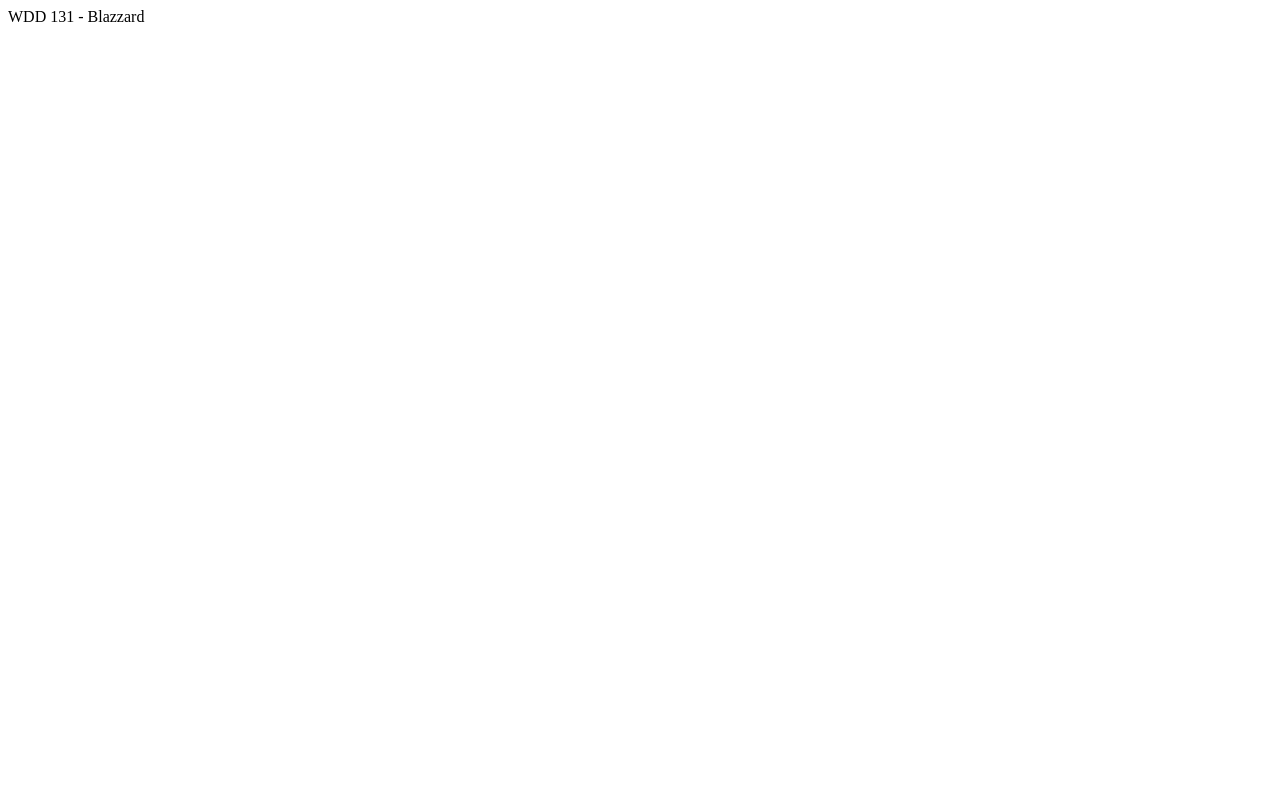
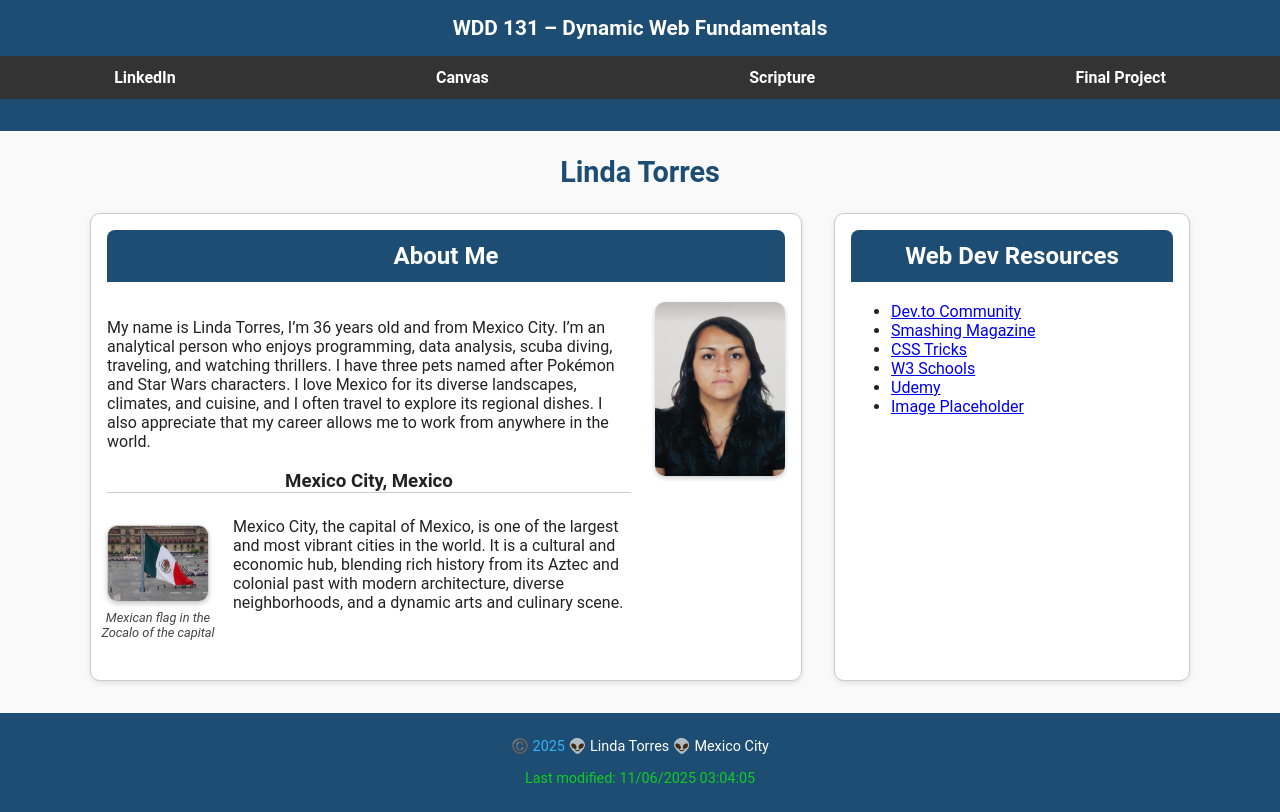
Before and after one commit to ToliTorres/wdd131, a plain HTML site: page index.html in a window 1280 px wide. Drawn offline with Linux system fonts and the light colour scheme.

Commit message:
Design and development of a home page including JavaScript

```diff
--- a/index.html
+++ b/index.html
@@ -4,11 +4,77 @@
 <head>
     <meta charset="UTF-8">
     <meta name="viewport" content="width=device-width, initial-scale=1.0">
-    <title>WDD 131</title>
+    <title>WDD 131 – Dynamic Web Fundamentals – Linda Torres</title>
+    <meta name="description"
+        content="WDD 131 – Dynamic Web Fundamentals. Linda Luz Torres del Rio. Home page with web design practice, HTML, CSS and JavaScript.">
+    <meta name="author" content="Linda Torres">
+    <link rel="stylesheet" href="styles/base.css">
+    <script src="scripts/getdates.js" defer></script>
 </head>
 
 <body>
-    <hi>WDD 131 - Blazzard </hi>
+    <header>
+        <span id="course-title">WDD 131 – Dynamic Web Fundamentals</span>
+        <nav>
+            <a href="https://www.linkedin.com/in/linda-luz-torres-del-rio/">LinkedIn</a>
+            <a href="https://byupw.instructure.com/">Canvas</a>
+            <a
+                href="https://www.churchofjesuschrist.org/study/scriptures/dc-testament/dc/88?lang=eng&id=p118#p118">Scripture</a>
+            <a href="#">Final Project</a>
+        </nav>
+    </header>
+    <main>
+        <h1>Linda Torres</h1>
+        <section class="card">
+            <h2>About Me</h2>
+            <div class="about-container">
+                <div class="text">
+                    <p>
+                        My name is Linda Torres, I’m 36 years old and from Mexico City. I’m an analytical person who
+                        enjoys
+                        programming, data
+                        analysis, scuba diving, traveling, and watching thrillers. I have three pets named after Pokémon
+                        and
+                        Star Wars
+                        characters. I love Mexico for its diverse landscapes, climates, and cuisine, and I often travel
+                        to
+                        explore its regional
+                        dishes. I also appreciate that my career allows me to work from anywhere in the world.
+                    </p>
+                    <h3>Mexico City, Mexico</h3>
+                    <div class="location">
+                        <div class="image-location">
+                            <img src="images/bandera-mexico.webp" alt="Flag of Mexico">
+                            <p class="caption"><em>Mexican flag in the Zocalo of the capital</em></p>
+                        </div>
+                        <p>
+                            Mexico City, the capital of Mexico, is one of the largest and most vibrant cities in the
+                            world.
+                            It is a cultural and economic hub, blending rich history from its Aztec and colonial past
+                            with modern
+                            architecture, diverse neighborhoods, and a dynamic arts and culinary scene.
+                        </p>
+                    </div>
+                </div>
+                <img src="images/MyFoto.jpg" alt="Photo of Linda Torres">
+            </div>
+        </section>
+        <section class="card">
+            <h2>Web Dev Resources</h2>
+            <ul>
+                <li><a href="https://dev.to" target="_blank">Dev.to Community</a></li>
+                <li><a href="https://www.smashingmagazine.com/" target="_blank">Smashing Magazine</a></li>
+                <li><a href="https://css-tricks.com/" target="_blank">CSS Tricks</a></li>
+                <li><a href="https://www.w3schools.com/" target="_blank">W3 Schools</a></li>
+                <li><a href="https://www.udemy.com/" target="_blank">Udemy</a></li>
+                <li><a href="https://placeholder.com/" target="_blank">Image Placeholder</a></li>
+            </ul>
+        </section>
+    </main>
+    <footer>
+        <p>©️ <span id="currentyear"></span> 👽 Linda Torres 👽 Mexico City</p>
+        <p id="lastModified"></p>
+    </footer>
 </body>
 
 </html>
--- /dev/null
+++ b/scripts/getdates.js
@@ -0,0 +1,8 @@
+// Get the current year using the Date object
+const currentYear = new Date().getFullYear();
+
+// Output the year into the span with id="currentyear"
+document.getElementById("currentyear").textContent = currentYear;
+
+// Output the last modified date from the document object
+document.getElementById("lastModified").textContent = `Last modified: ${document.lastModified}`;
--- /dev/null
+++ b/styles/base.css
@@ -0,0 +1,160 @@
+:root {
+    --primary-color: #1D4D72;
+    --nav-gb-color: #333333;
+    --secondary-color: #0dff00b6;
+    --accent-color: #35b2fa;
+    --text-color: #222;
+    --light-bg: #f9f9f9;
+    --card-bg: #fff;
+}
+
+body {
+    font-family: "Roboto", sans-serif;
+    color: var(--text-color);
+    background-color: var(--light-bg);
+    margin: 0;
+    padding: 0;
+}
+
+header {
+    background-color: var(--primary-color);
+    color: white;
+    text-align: center;
+    padding: 1rem 0;
+}
+
+#course-title {
+    display: block;
+    font-weight: 600;
+    font-size: 1.3rem;
+}
+
+nav {
+    background-color: var(--nav-gb-color);
+    display: flex;
+    justify-content: space-around;
+    gap: 2rem;
+    padding: 0.75rem 0;
+    margin: 1rem 0;
+
+}
+
+nav a {
+    color: white;
+    text-decoration: none;
+    font-weight: 600;
+    transition: all 0.3s ease;
+}
+
+nav a:hover {
+    color: var(--accent-color);
+    border-bottom: 2px solid var(--accent-color);
+}
+
+main {
+    max-width: 1100px;
+    margin: 2rem auto;
+    display: grid;
+    grid-template-columns: 2fr 1fr;
+    gap: 2rem;
+    padding: 0 1rem;
+}
+
+main h1 {
+    grid-column: 1 / -1;
+    text-align: center;
+    color: var(--primary-color);
+    font-size: 1.8rem;
+    margin: -0.5rem;
+}
+
+.card {
+    background-color: var(--card-bg);
+    border: 1px solid #ccc;
+    border-radius: 10px;
+    padding: 1rem;
+    box-shadow: 0 2px 5px rgba(0, 0, 0, 0.1);
+}
+
+.card h2 {
+    background-color: var(--primary-color);
+    color: white;
+    padding: 0.75rem;
+    border-radius: 8px 8px 0 0;
+    text-align: center;
+    margin-top: 0;
+}
+
+.about-container {
+    display: flex;
+    justify-content: space-between;
+    align-items: flex-start;
+    gap: 1.5rem;
+}
+
+.about-container .text {
+    flex: 2;
+}
+
+.about-container img {
+    width: 130px;
+    border-radius: 10px;
+    box-shadow: 0 2px 5px rgba(0, 0, 0, 0.2);
+}
+
+.about-container h3 {
+    text-align: center;
+    border-bottom: 1px solid #ccc;
+}
+
+.location {
+    margin: 2rem auto;
+    max-width: 900px;
+    text-align: left;
+    display: flex;
+    align-items: flex-start;
+    gap: 2rem;
+}
+
+.image-location {
+    display: flex;
+    flex-direction: column;
+    align-items: center;
+}
+
+.image-location img {
+    width: 100px;
+    border: 1px solid #ccc;
+}
+
+.image-location .caption {
+    text-align: center;
+    font-style: italic;
+    color: #444;
+    margin-top: 0.5rem;
+    font-size: 0.8rem;
+}
+
+.location p {
+    margin: -0.5rem;
+    /* font-size: 1rem; */
+    /* line-height: 1.2; */
+}
+
+footer {
+    background-color: var(--primary-color);
+    color: white;
+    text-align: center;
+    padding: 0.7rem;
+    font-family: "Roboto", sans-serif;
+    font-size: 0.9rem;
+}
+
+footer span {
+    color: var(--accent-color);
+}
+
+#lastModified {
+    color: var(--secondary-color);
+    margin-top: 0.5rem;
+}
```
Also changed, not shown: images/MyFoto.jpg (added), images/bandera-mexico.webp (added).
